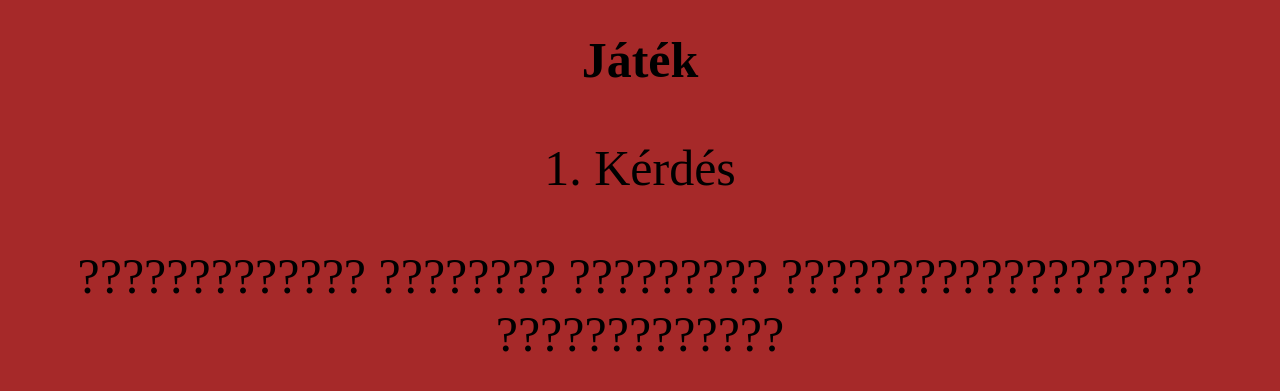
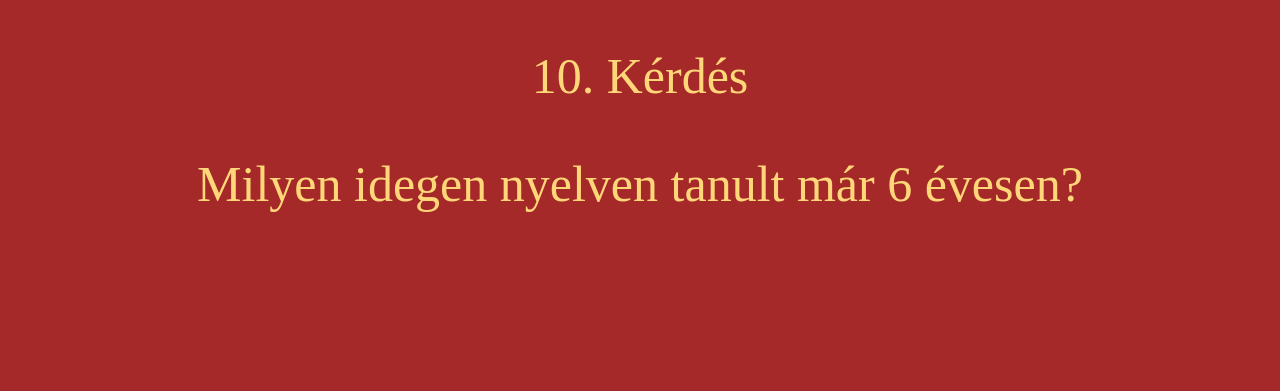
Before and after one commit to AlexTheLuck1/Kolm, a plain HTML site: page rakoczijatek/cbn10/index.html in a window 1280 px wide. Shown: the part 411-802 px from the top of the page. Drawn offline with Linux system fonts and the light colour scheme.

Commit message:
Update index.html

```diff
--- a/rakoczijatek/cbn10/index.html
+++ b/rakoczijatek/cbn10/index.html
@@ -3,12 +3,7 @@
     <meta charset="UTF-8">
     <title>Játék</title>
 	<style>
-	.texts {
-	text-align: center;
-	font-size: 50px;
-    width: 100%;
-    word-wrap: break-word;
-	}
+	.texts {text-align: center; font-size: 50px; width: 100%; word-wrap: break-word; color: ffd678;}
 	</style>
 </head>
 <body style="background-color:a62929;">
@@ -16,9 +11,9 @@
         <img src="rakoczi logo.png"/>
     </div>
 
-	<h1 class="texts">Játék</h1>
-    <p class="texts">1. Kérdés</p>
-	<p class="texts">????????????? ???????? ????????? ??????????????????? ?????????????</p>
+	<h1 class="texts"> </h1>
+    <p class="texts">10. Kérdés</p>
+	<p class="texts">Milyen idegen nyelven tanult már 6 évesen?</p>
 
 </body>
 </html>
```
